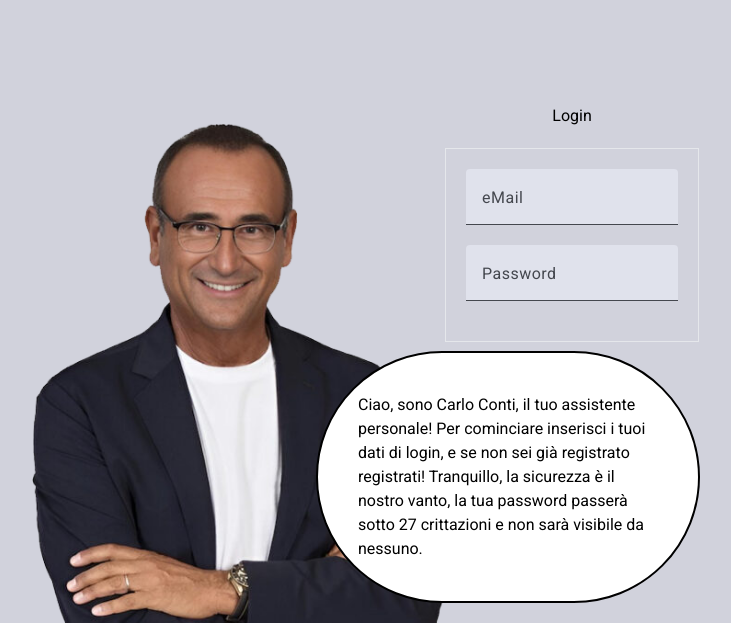
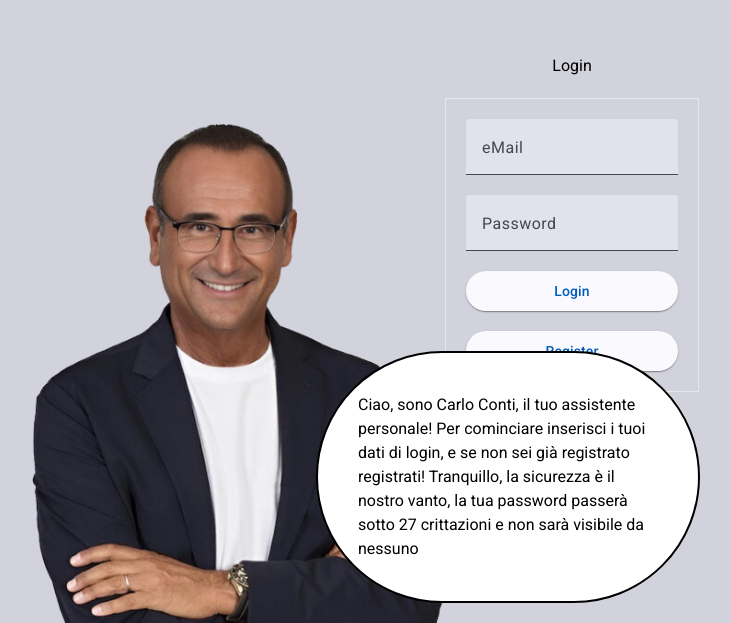
Before and after one commit to JackRosser/compito, an Angular app: page /login in a window 1280 px wide. Shown: the part 177-800 px from the top of the page, without its empty margins (68-799 px from the left). Built offline with nearby package versions, Linux system fonts and the light colour scheme.

Commit message:
messagecarlo

```diff
--- a/src/app/auth/pages/login/login.component.html
+++ b/src/app/auth/pages/login/login.component.html
@@ -32,6 +32,10 @@
         (input)="seriously()"
       />
     </mat-form-field>
+    <div class="flex flex-col gap-5">
+      <button mat-raised-button>Login</button>
+      <button mat-raised-button><a routerLink="/register">Register</a></button>
+    </div>
   </form>
 </section>
 
--- a/src/app/auth/pages/login/login.component.ts
+++ b/src/app/auth/pages/login/login.component.ts
@@ -43,5 +43,10 @@ seriously() {
 
 }
 
+messageOfCarlo:string = "Ciao, sono Carlo Conti, il tuo assistente personale! Per cominciare inserisci i tuoi dati di login, e se non sei già registrato registrati! Tranquillo, la sicurezza è il nostro vanto, la tua password passerà sotto 27 crittazioni e non sarà visibile da nessuno"
+
+ngOnInit() {
+  this.carloSvc.messageFromCarlo(this.messageOfCarlo)
+}
 
 }
--- a/src/app/auth/pages/register/register.component.html
+++ b/src/app/auth/pages/register/register.component.html
@@ -1 +1 @@
-<p>register works!</p>
+<app-carloconti></app-carloconti>
--- a/src/app/auth/pages/register/register.module.ts
+++ b/src/app/auth/pages/register/register.module.ts
@@ -3,6 +3,7 @@ import { CommonModule } from '@angular/common';
 
 import { RegisterRoutingModule } from './register-routing.module';
 import { RegisterComponent } from './register.component';
+import { SharedModule } from '../../../shared/shared.module';
 
 
 @NgModule({
@@ -11,7 +12,8 @@ import { RegisterComponent } from './register.component';
   ],
   imports: [
     CommonModule,
-    RegisterRoutingModule
+    RegisterRoutingModule,
+    SharedModule
   ]
 })
 export class RegisterModule { }
--- a/src/app/services/carloconti.service.ts
+++ b/src/app/services/carloconti.service.ts
@@ -11,7 +11,18 @@ export class CarlocontiService {
 private trollFaceBh = new BehaviorSubject<boolean>(false)
   trollFace$ = this.trollFaceBh.asObservable()
 
+baloon:string = ""
+
+private carloMsg = new BehaviorSubject<string>(this.baloon)
+carloMsg$ = this.carloMsg.asObservable()
+
 trollOn(value:boolean):void {
   this.trollFaceBh.next(value)
   }
+
+messageFromCarlo(message:string):void {
+this.carloMsg.next(message)
 }
+
+
+}
--- a/src/app/shared/carloconti/carloconti.component.html
+++ b/src/app/shared/carloconti/carloconti.component.html
@@ -21,10 +21,7 @@
       *ngIf="!trollToggle"
       class="bg-white z-20 absolute left-0 right-0 bottom-5 p-10 rounded-full border-2 border-black lg:left-[30%] lg:right-[40%]"
     >
-      Ciao, sono Carlo Conti, il tuo assistente personale! Per cominciare
-      inserisci i tuoi dati di login, e se non sei già registrato registrati!
-      Tranquillo, la sicurezza è il nostro vanto, la tua password passerà sotto
-      27 crittazioni e non sarà visibile da nessuno.
+      {{ whatCarloSay }}
     </div>
 
     <img
--- a/src/app/shared/carloconti/carloconti.component.ts
+++ b/src/app/shared/carloconti/carloconti.component.ts
@@ -12,9 +12,16 @@ export class CarlocontiComponent implements OnInit {
 
   constructor(private carloSvc: CarlocontiService) {}
 
+whatCarloSay!:string
+
+
   ngOnInit(): void {
     this.carloSvc.trollFace$.subscribe(value => {
       this.trollToggle = value;
     });
+this.carloSvc.carloMsg$.subscribe(message => {
+  this.whatCarloSay = message
+})
+
   }
 }
```
Also changed, not shown: src/app/app.module.ts (+8 -1 lines), src/app/auth/pages/login/login.module.ts (+9 -2 lines), 1 other file (tests, documents, lock files or other folders).
